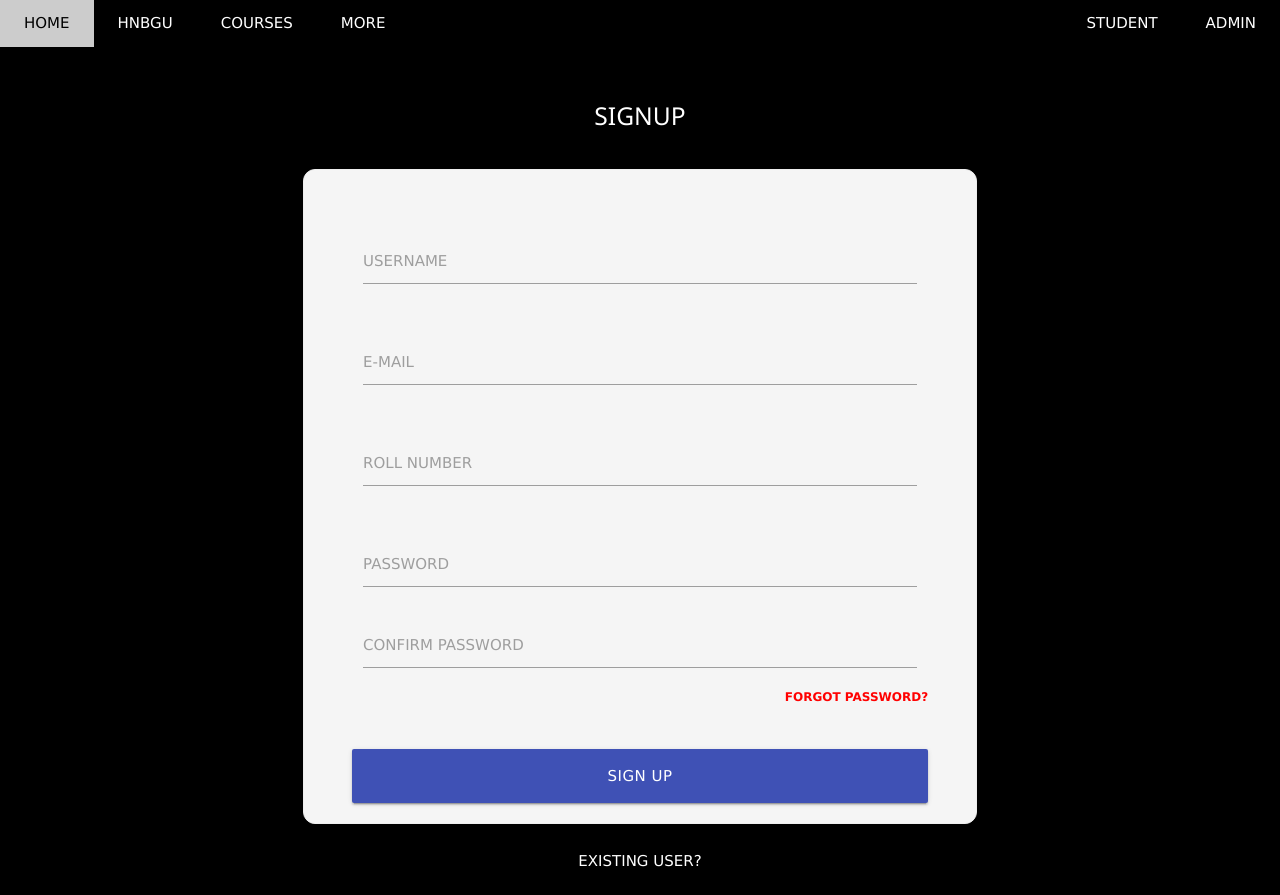
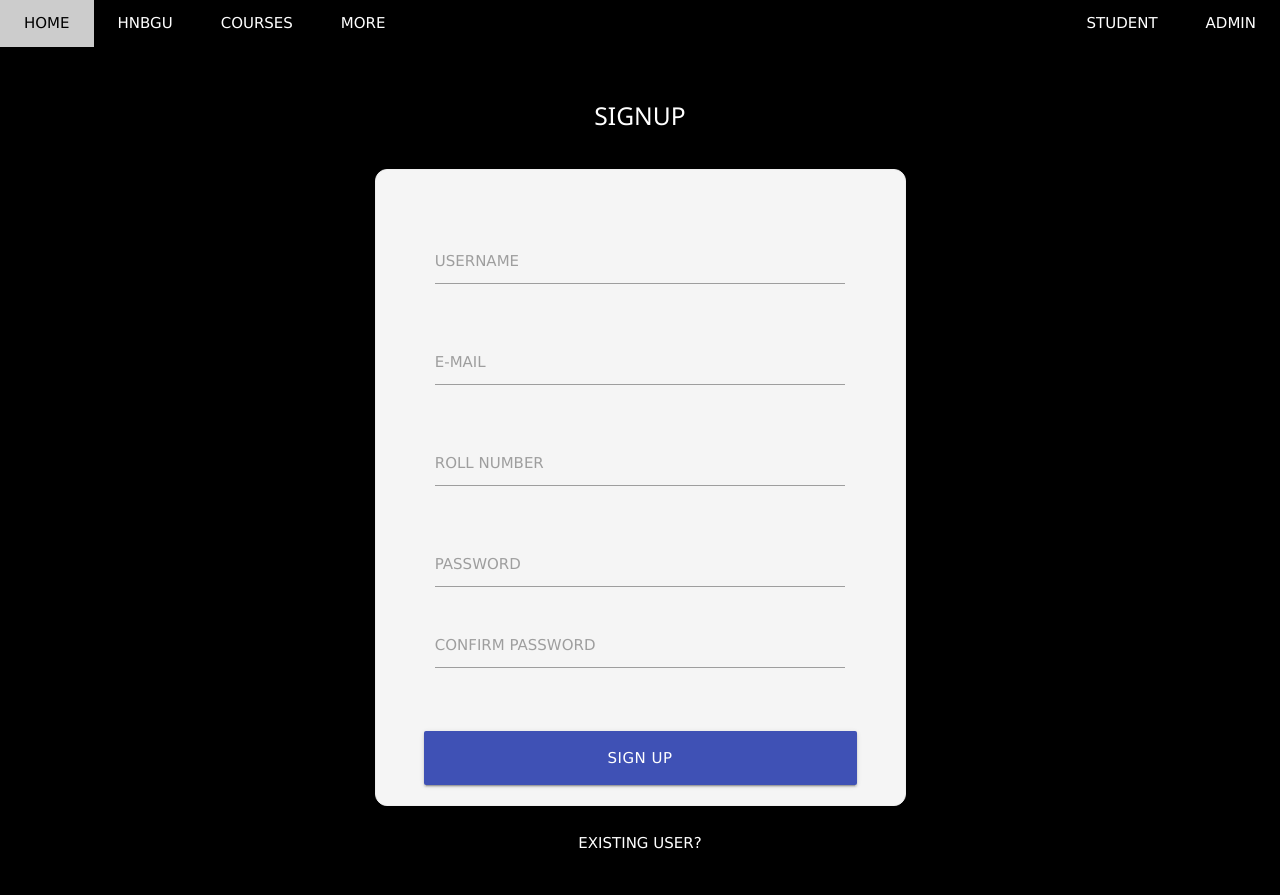
Before and after one commit to theDebonair/lms_django, a Django app: page /signup in a window 1280 px wide. After the commit the page ends 849 px from the top, so only its background shows below. Run offline with Django 4.2, Linux system fonts and the light colour scheme; some libraries are stand-ins or nearby versions.

Commit message:
Minor fix

```diff
--- a/lms/settings.py
+++ b/lms/settings.py
@@ -18,7 +18,6 @@
 
 # E-Mail configuration
 EMAIL_BACKEND = 'django.core.mail.backends.smtp.EmailBackend'
-EMAIL_FILE_PATH = BASE_DIR / "sent_emails"
 EMAIL_HOST = 587
 EMAIL_USE_TLS = True
 EMAIL_HOST = 'smtp-mail.outlook.com'
--- a/templates/app/signup.html
+++ b/templates/app/signup.html
@@ -192,7 +192,7 @@
                 <label for='confirm_password'>CONFIRM PASSWORD</label>
               </div>
               <label style='float: right;'>
-                <a style='color: red;' href='/forgetpass'><b>FORGOT PASSWORD?</b></a>
+                <!--<a style='color: red;' href='/forgetpass'><b>FORGOT PASSWORD?</b></a>-->
               </label>
             </div>
 
```
